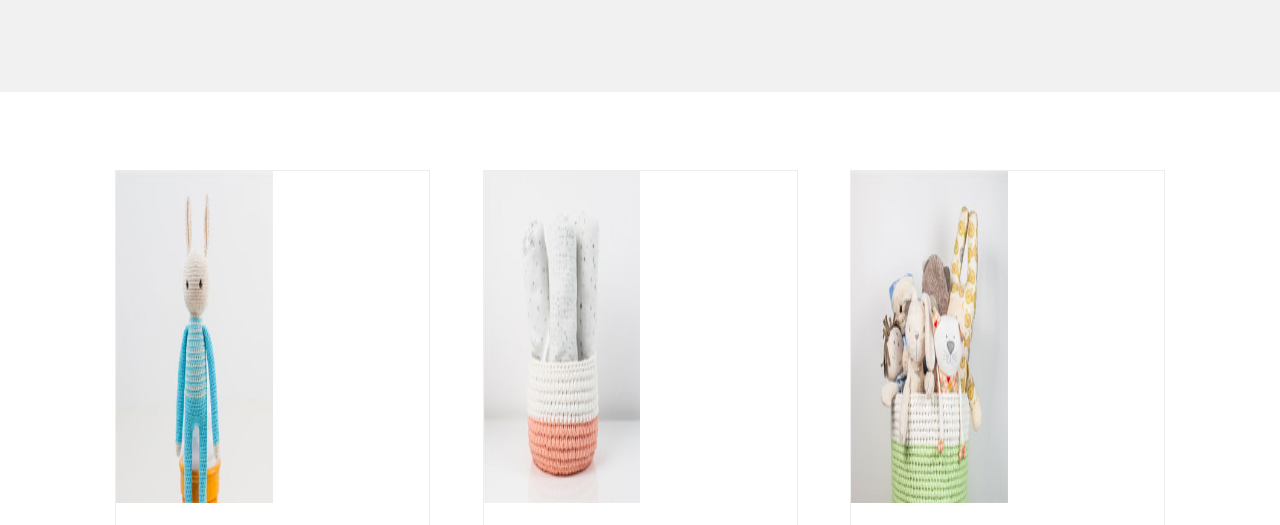
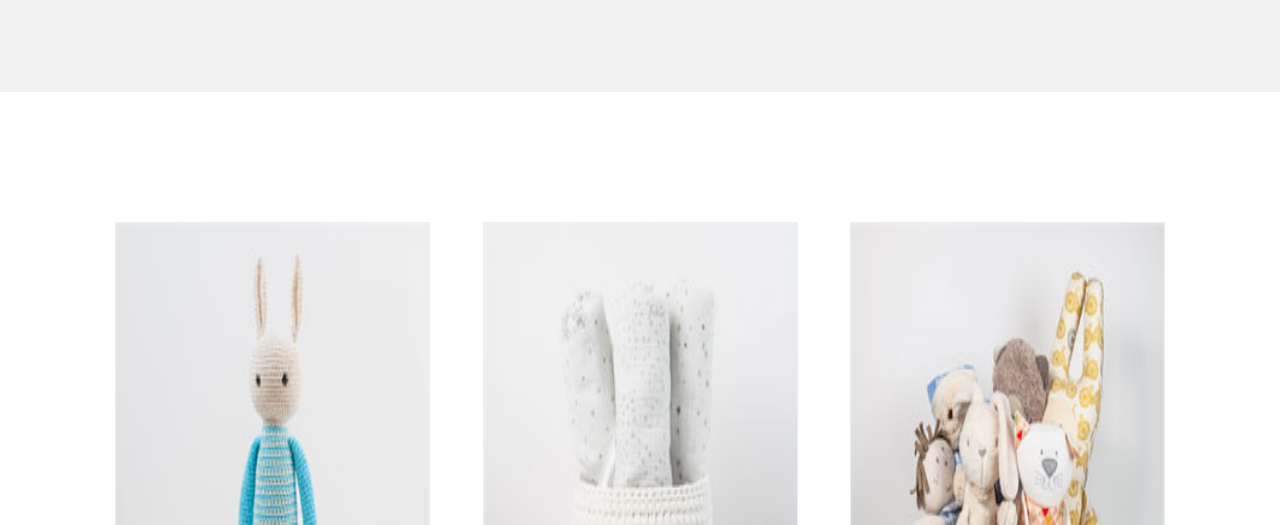
Before and after one commit to korney197823/Mishka, a website: page catalog.html in a window 1280 px wide. Shown: the part 254-779 px from the top of the page. Drawn offline with nearby package versions, Linux system fonts and the light colour scheme; files that its build step writes are made by us from their sources.

Commit message:
made mobile and tablet version catalog.html

```diff
--- a/sass/blocks/btn.scss
+++ b/sass/blocks/btn.scss
@@ -75,5 +75,9 @@
       margin-top: 36px;
       width: 88%;
     }
+    @include desktop {
+      width: 100%;
+      margin-top: 47px;
+    }
   }
 }
--- a/sass/blocks/product.scss
+++ b/sass/blocks/product.scss
@@ -9,7 +9,8 @@
   @include desktop {
     width: 30%;
     flex-direction: column;
-    justify-content: space-between;
+    justify-content: flex-start;
+    margin-bottom: 59px;
   }
 }
 .product__info-wrap {
@@ -21,11 +22,18 @@
     justify-content: space-between;
     width: 50%;
   }
+  @include desktop {
+    width: 100%;
+    flex-grow: 2;
+  }
 }
 .product__img-wrap {
   text-align: center;
   @include tablet {
     width: 50%;
+  }
+  @include desktop {
+    width: 100%;
   }
   a {
     display: block;
@@ -33,6 +41,17 @@
       min-width: 100%;
       height: 332px;
     }
+    @include desktop {
+      height: 460px;
+    }
+  }
+}
+.product__img {
+  height: auto;
+  margin: 0 auto;
+  @include tablet {
+    min-height: 100%;
+    width: 100%;
   }
 }
 .product__description-wrap {
@@ -76,6 +95,10 @@
     padding-top: 24px;
     border-top: 1px solid #ececec;
   }
+  @include desktop {
+    padding-top: 17px;
+    width: 82%;
+  }
 }
 .product__price {
   font-family: $fontbold;
@@ -92,11 +115,3 @@
   background-repeat: no-repeat;
   font-size: 0;
 }
-.product__img {
-  height: auto;
-  margin: 0 auto;
-  @include tablet {
-    width: 100%;
-    min-height: 100%;
-  }
-}
--- a/sass/blocks/production.scss
+++ b/sass/blocks/production.scss
@@ -3,6 +3,9 @@
   margin-bottom: 28px;
   @include tablet {
     margin-bottom: 35px;
+  }
+  @include desktop {
+    margin-bottom: 77px;
   }
 }
 .production__wrap {
@@ -19,6 +22,7 @@
   @include desktop {
     flex-direction: row;
     justify-content: space-between;
+    padding-bottom: 0;
   }
 }
 .production__title {
@@ -36,6 +40,7 @@
     line-height: rem(24px);
   }
   @include desktop {
+    margin-top: 34px;
     padding-top: rem(60px);
     padding-left: 0;
     padding-right: rem(120px);
@@ -53,6 +58,10 @@
       top: 35px;
       left: 41px;
     }
+    @include desktop {
+      top: 40px;
+      left: 65px;
+    }
   }
 }
 .production__text {
@@ -69,7 +78,9 @@
     line-height: rem(30px);
   }
   @include desktop {
+    padding-top: 35px;
     padding-left: 0;
+    padding-right: 0;
   }
 }
 .production__video-wrap {
@@ -112,6 +123,8 @@
     position: relative;
   }
   @include desktop {
+    padding-left: 62px;
+    padding-right: 55px;
     width: 33.333333333%;
   }
 }
--- a/sass/blocks/products.scss
+++ b/sass/blocks/products.scss
@@ -7,5 +7,6 @@
     display: flex;
     flex-direction: row;
     justify-content: space-between;
+    padding-top: 130px;
   }
 }
```
